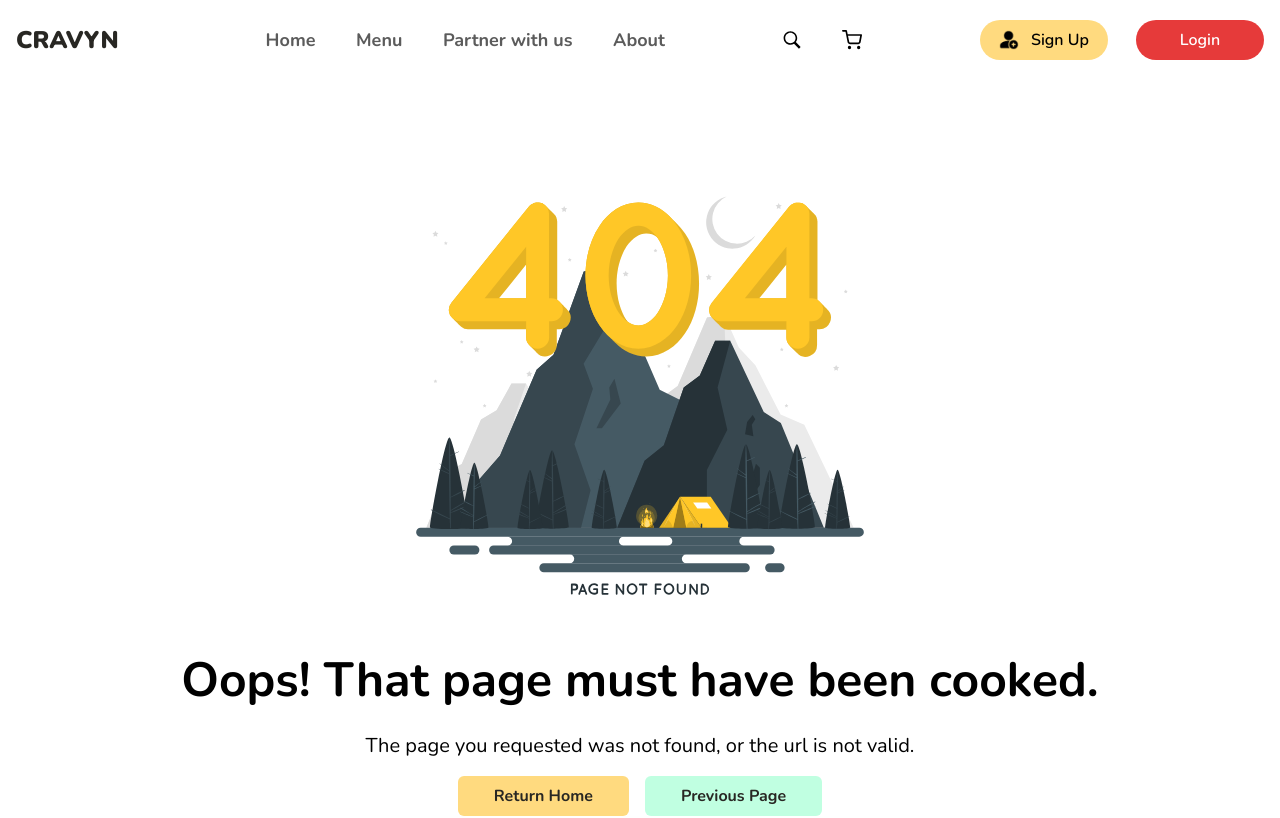
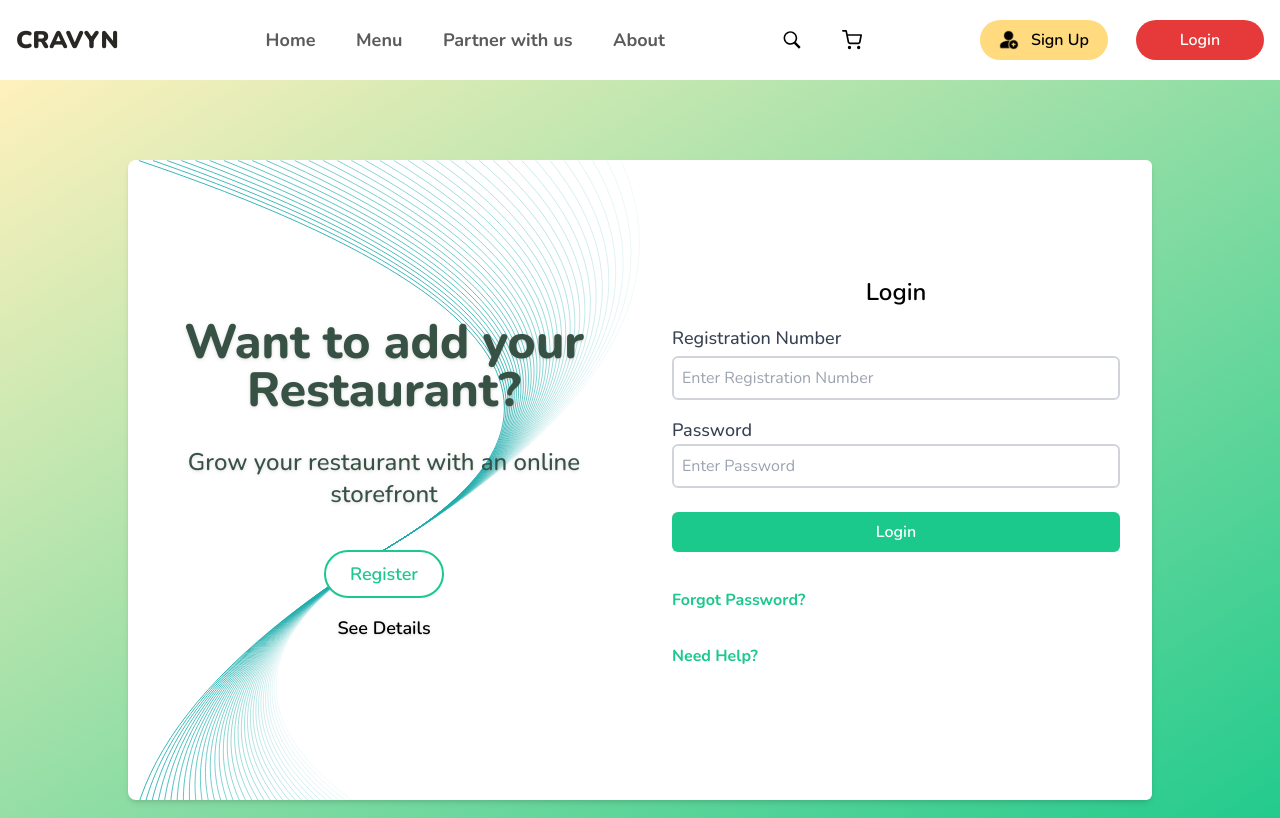
Before and after one commit to rahulc0dy/cravyn-web-frontend, a Next.js app: page /restaurant/login in a window 1280 px wide. Before the commit this address had no page. Shown: the top 818 px of the page. Built offline with nearby package versions, Linux system fonts and the light colour scheme; no server answers.

Commit message:
Restaurant login page with api calls

```diff
--- a/app/restaurant/layout.jsx
+++ b/app/restaurant/layout.jsx
@@ -7,7 +7,7 @@ import { usePathname } from "next/navigation";
 export default function RestaurantLayout({ children }) {
   const path = usePathname();
 
-  const resetLayoutRoutes = ["/restaurant/register"];
+  const resetLayoutRoutes = ["/restaurant/register", "/restaurant/login"];
 
   return (
     <AuthProvider>
--- /dev/null
+++ b/app/restaurant/login/page.jsx
@@ -0,0 +1,140 @@
+"use client";
+
+import { useAuth } from "@providers/RestaurantAuthProvider";
+import { useMutation } from "@tanstack/react-query";
+import Link from "next/link";
+import { useRouter } from "next/navigation";
+import { useState, useEffect } from "react";
+
+const RestaurantLoginPage = () => {
+  const { login, auth } = useAuth();
+  const router = useRouter();
+
+  useEffect(() => {
+    if (auth.isAuthenticated) {
+      router.push("/restaurant/catalog"); // Redirect if already authenticated
+    }
+  }, [auth, router]);
+
+  const [registrationNumber, setRegistrationNumber] = useState(null);
+  const [password, setPassword] = useState(null);
+
+  const { mutate, isPending, isError, error, isSuccess, data } = useMutation({
+    mutationFn: (formData) => login(formData),
+    onSuccess: async (data) => {},
+
+    onError: (error) => {
+      console.error("Login failed:", error);
+    },
+  });
+
+  const handleSubmit = async (e) => {
+    e.preventDefault();
+
+    const restaurant = {
+      registrationNumber,
+      password,
+    };
+
+    mutate(restaurant);
+  };
+
+  return (
+    <div className="flex items-center justify-center min-h-svh bg-gradient-to-br to-primary-green from-accent-yellow-light overflow-hidden">
+      <div className="bg-white shadow-md rounded-lg flex flex-col xl:flex-row max-w-5xl mx-5 m-10  xl:min-h-[80svh]  min-w-[50svw]">
+        <div className="relative  bg-opacity-40 z-50 bg-restaurant-login-bg bg-cover xl:rounded-l-lg xl:rounded-tr-none rounded-br-none rounded-t-lg p-8 gap-4 xl:w-1/2 w-full flex flex-col items-center justify-center">
+          <h2 className="text-5xl font-extrabold text-danger-green mb-4 text-center drop-shadow">
+            Want to add your Restaurant?
+          </h2>
+          <p className="font-medium mb-6 text-2xl text-center drop-shadow text-danger-green">
+            Grow your restaurant with an online storefront
+          </p>
+          <Link
+            href="/restaurant/register"
+            className="py-2 text-lg text-primary-green border-primary-green border-2 bg-white rounded-full w-max px-6 font-semibold transition duration-300 hover:bg-primary-green hover:text-white"
+          >
+            Register
+          </Link>
+          <Link
+            href="/partner-with-us"
+            className="font-semibold text-lg drop-shadow hover:scale-105 hover:font-bold transition-all"
+          >
+            See Details
+          </Link>
+        </div>
+
+        <form
+          onSubmit={handleSubmit}
+          className="p-8 xl:w-1/2 w-full flex flex-col justify-center bg-white rounded-md"
+        >
+          <h2 className="text-2xl font-semibold mb-4 text-center">Login</h2>
+
+          <div className="mb-4">
+            <label
+              htmlFor="phone"
+              className="block font-medium text-lg text-gray-700"
+            >
+              Registration Number
+            </label>
+            <div className="flex mt-1">
+              <input
+                type="text"
+                id="email"
+                className="border-2 border-gray-300 bo p-2 rounded-md w-full  placeholder-shown:invalid:border-gray-300 focus:outline-none  invalid:border-red-400 valid:border-green-500"
+                placeholder="Enter Registration Number"
+                required
+                onChange={(e) => setRegistrationNumber(e.target.value)}
+              />
+            </div>
+          </div>
+
+          <div className="mb-6">
+            <label
+              htmlFor="password"
+              className="block font-medium text-lg text-gray-700"
+            >
+              Password
+            </label>
+            <input
+              type="password"
+              id="password"
+              minLength={6}
+              maxLength={20}
+              className="border-2 border-gray-300 bo p-2 rounded-md w-full placeholder-shown:invalid:border-gray-300 focus:outline-none  invalid:border-red-400 valid:border-green-500"
+              placeholder="Enter Password"
+              required
+              onChange={(e) => setPassword(e.target.value)}
+            />
+          </div>
+
+          <input
+            type="submit"
+            value={isPending ? "Logging in" : "Login"}
+            className={`cursor-pointer w-full ${
+              isPending ? "bg-accent-yellow" : "bg-primary-green"
+            } text-white py-2 rounded-md font-semibold transition duration-300 hover:${
+              isPending ? "bg-primary-orange" : "bg-teal-800"
+            }`}
+          />
+          <div className="text-center text-primary-red py-2 h-5 w-max">
+            {isError && error.message}
+          </div>
+          <Link
+            href="#"
+            className="w-max py-4 font-bold text-primary-green hover:scale-105 hover:font-extrabold transition-all"
+          >
+            Forgot Password?
+          </Link>
+          <Link
+            href="#"
+            className="w-max py-4 font-bold text-primary-green hover:scale-105 hover:font-extrabold transition-all"
+          >
+            Need Help?
+          </Link>
+        </form>
+      </div>
+    </div>
+  );
+};
+
+export default RestaurantLoginPage;
--- a/components/HomeNav.jsx
+++ b/components/HomeNav.jsx
@@ -21,7 +21,7 @@ const HomeNav = () => {
     "/restaurant/*",
   ];
 
-  const resetLayout = noNavFooterPaths.includes(path); //|| path.startsWith("/restaurant");
+  const resetLayout = noNavFooterPaths.includes(path);
 
   return resetLayout ? (
     <></>
--- a/tailwind.config.js
+++ b/tailwind.config.js
@@ -13,6 +13,7 @@ module.exports = {
         card1_bg: "url('/assets/images/about/card1_bg.jpg')",
         card2_bg: "url('/assets/images/about/card2_bg.jpg')",
         card3_bg: "url('/assets/images/about/card3_bg.jpg')",
+        "restaurant-login-bg": "url('/assets/images/oooscillate.svg')",
       },
       colors: {
         primary: {
```
Also changed, not shown: public/assets/images/oooscillate.svg (added).
